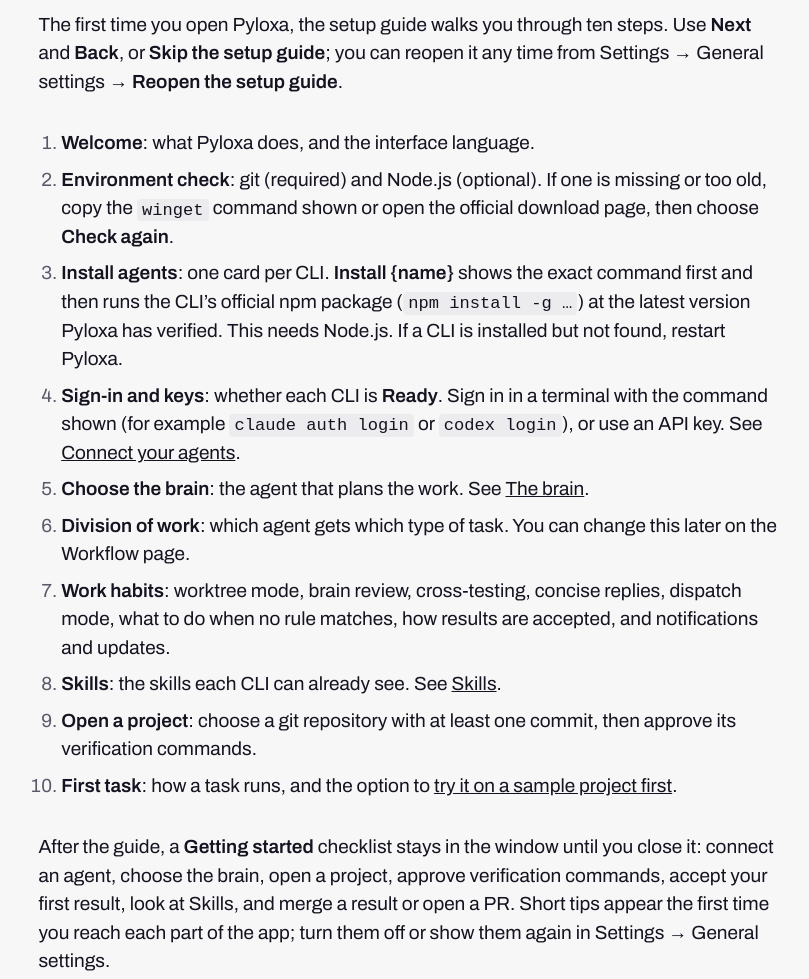
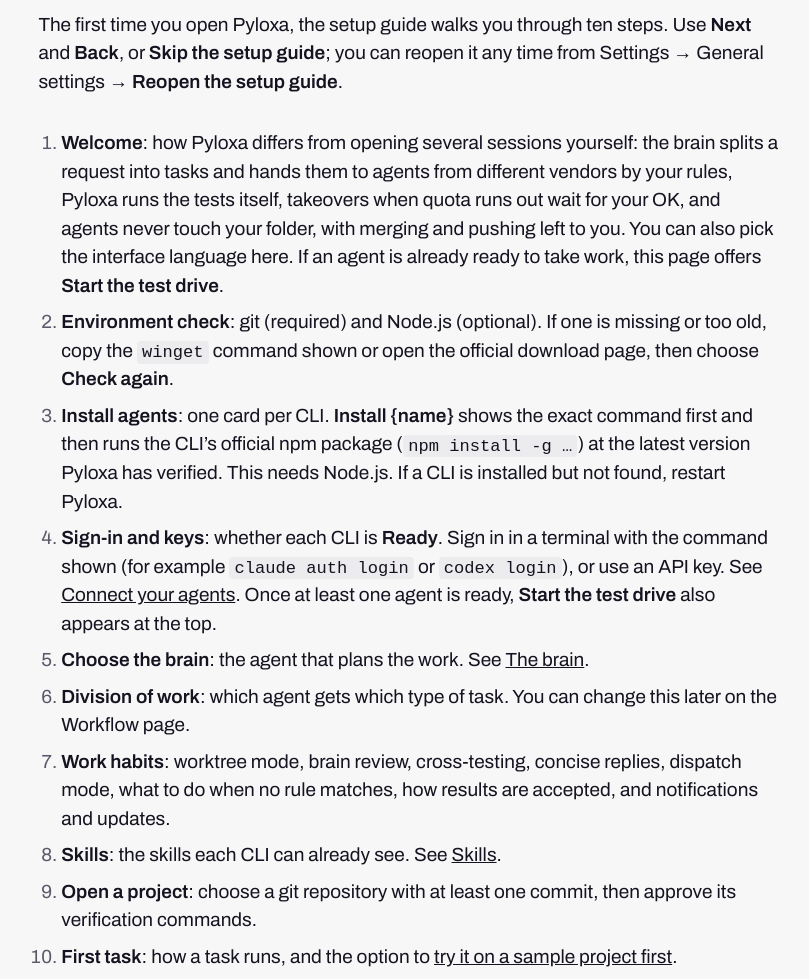
Before and after one commit to eric861129/pyloxa.com, a plain HTML site: page help/index.html in a window 1280 px wide. Shown: the part 2360-3339 px from the top of the page, without its empty margins (230-1039 px from the left). Drawn offline with Linux system fonts and the light colour scheme.

Commit message:
docs: 說明頁的試駕入口跟上設定精靈（第 1、4 步也能試駕、以預設值結束與入門清單、歡迎頁先說明和自己開好幾個 Session 的不同；英文與繁中）
依據 Pyloxa main 6697e9f 的 docs/design/onboarding.md。

Co-Authored-By: Claude Opus 5.5 <noreply@anthropic.com>

```diff
--- a/help/index.html
+++ b/help/index.html
@@ -114,10 +114,10 @@
         <h2 id="setup-title">The setup guide</h2>
         <p>The first time you open Pyloxa, the setup guide walks you through ten steps. Use <strong>Next</strong> and <strong>Back</strong>, or <strong>Skip the setup guide</strong>; you can reopen it any time from Settings → General settings → <strong>Reopen the setup guide</strong>.</p>
         <ol>
-          <li><strong>Welcome</strong>: what Pyloxa does, and the interface language.</li>
+          <li><strong>Welcome</strong>: how Pyloxa differs from opening several sessions yourself: the brain splits a request into tasks and hands them to agents from different vendors by your rules, Pyloxa runs the tests itself, takeovers when quota runs out wait for your OK, and agents never touch your folder, with merging and pushing left to you. You can also pick the interface language here. If an agent is already ready to take work, this page offers <strong>Start the test drive</strong>.</li>
           <li><strong>Environment check</strong>: git (required) and Node.js (optional). If one is missing or too old, copy the <code>winget</code> command shown or open the official download page, then choose <strong>Check again</strong>.</li>
           <li><strong>Install agents</strong>: one card per CLI. <strong>Install {name}</strong> shows the exact command first and then runs the CLI’s official npm package (<code>npm install -g …</code>) at the latest version Pyloxa has verified. This needs Node.js. If a CLI is installed but not found, restart Pyloxa.</li>
-          <li><strong>Sign-in and keys</strong>: whether each CLI is <strong>Ready</strong>. Sign in in a terminal with the command shown (for example <code>claude auth login</code> or <code>codex login</code>), or use an API key. See <a href="#connect">Connect your agents</a>.</li>
+          <li><strong>Sign-in and keys</strong>: whether each CLI is <strong>Ready</strong>. Sign in in a terminal with the command shown (for example <code>claude auth login</code> or <code>codex login</code>), or use an API key. See <a href="#connect">Connect your agents</a>. Once at least one agent is ready, <strong>Start the test drive</strong> also appears at the top.</li>
           <li><strong>Choose the brain</strong>: the agent that plans the work. See <a href="#brain">The brain</a>.</li>
           <li><strong>Division of work</strong>: which agent gets which type of task. You can change this later on the Workflow page.</li>
           <li><strong>Work habits</strong>: worktree mode, brain review, cross-testing, concise replies, dispatch mode, what to do when no rule matches, how results are accepted, and notifications and updates.</li>
@@ -233,7 +233,7 @@
       <section id="test-drive" aria-labelledby="test-drive-title">
         <h2 id="test-drive-title">Test drive and the verification card</h2>
         <h3>Try it on a sample project</h3>
-        <p>In the setup guide’s last step, or on the welcome screen when you have no projects yet, choose <strong>Start the test drive</strong>. Pyloxa creates a small sample repository in its data folder with a planted bug and a ready-made plan, so the brain uses no quota. A guide walks you through approving the plan, the agent’s fix, Pyloxa running <code>node --test</code>, a cross-test by a second agent if you have one, accepting the result and the verification card. The preview estimates how much it will use. It needs git and Node.js, and it is free; automatic cross-testing in it needs Pro, otherwise you start the test by hand. Delete the sample folder when you are done.</p>
+        <p>In the setup guide’s last step, or on the welcome screen when you have no projects yet, choose <strong>Start the test drive</strong>. If you’re already signed in to an agent, steps 1 (Welcome) and 4 (Sign-in and keys) of the setup guide offer it too. Starting from an early step finishes the setup guide with the defaults: the default brain and division of work, with the <strong>Getting started</strong> checklist in the sidebar listing what’s left. You can reopen the setup guide from Settings → General settings any time. Pyloxa creates a small sample repository in its data folder with a planted bug and a ready-made plan, so the brain uses no quota. A guide walks you through approving the plan, the agent’s fix, Pyloxa running <code>node --test</code>, a cross-test by a second agent if you have one, accepting the result and the verification card. The preview estimates how much it will use. It needs git and Node.js, and it is free; automatic cross-testing in it needs Pro, otherwise you start the test by hand. Delete the sample folder when you are done.</p>
         <h3>The verification card</h3>
         <p>When a plan has finished, <strong>Verification card</strong> on the plan card summarises every result: ✅ passed the commands Pyloxa ran, ⚠️ no command verification, ❌ a check failed, ⏳ not finished. For each result it shows who built it, the cross-test outcome and tests added, the commands run and how it was accepted. Use <strong>Copy Markdown</strong>, or when you create a PR, choose to append the card to the description.</p>
       </section>
```
Also changed, not shown: zh-TW/help/index.html (+3 -3 lines).
